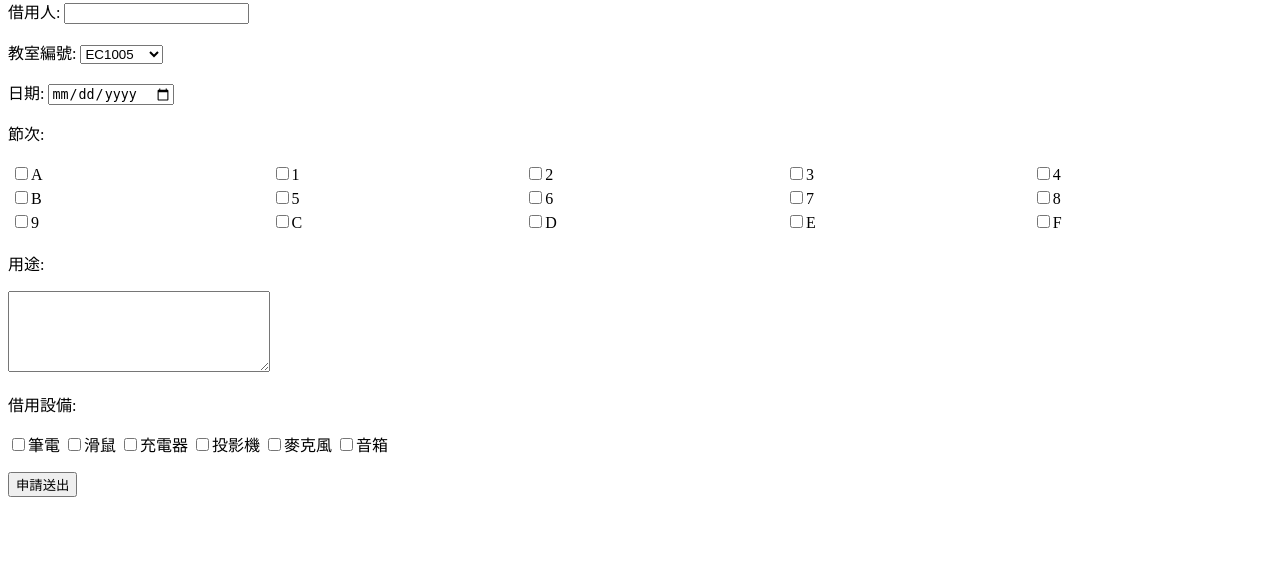
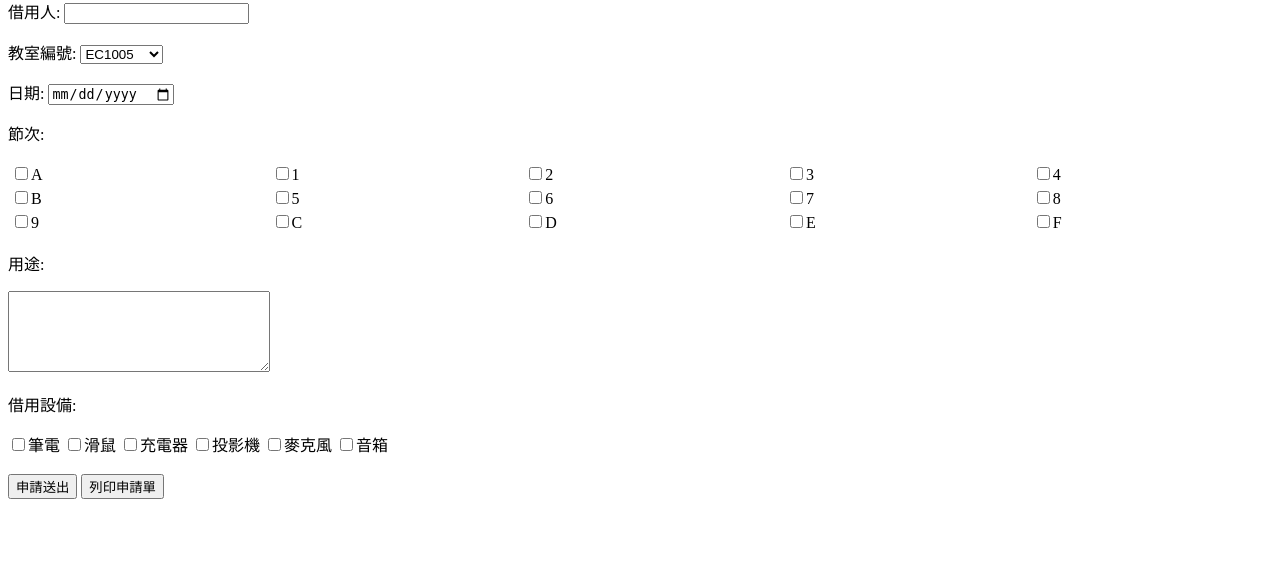
Before and after one commit to goish135/Classroom-borrowing-system, a PHP site: page /Request.php in a window 1280 px wide. Shown: the part 71-647 px from the top of the page. Run offline with PHP 8.4, Linux system fonts and the light colour scheme; tables that the repository leaves empty or names only in its code hold one stand-in row (values such as "Sample post").

Commit message:
列印申請表

```diff
--- a/Request.php
+++ b/Request.php
@@ -127,10 +127,13 @@ li a:hover:not(.active) {
   display: block;
 
 }
+form {
+    display: inline;
+}
 </style>
 </head>
 
-
+<?php require 'connect.php';?>
 <body>
 
 <ul>
@@ -140,6 +143,13 @@ li a:hover:not(.active) {
       <i class="fa fa-caret-down"></i>
     </button>
     <div class="dropdown-content">
+      <?php
+      foreach($pdo->query('select croom_id from classroom') as $row)
+      {
+          echo '<a href="status.php?class='.$row['croom_id'].'">'.$row['croom_id'].'</a>';
+      }
+      ?>
+      <!--
       <a href="status.php?class=<?php echo "EC1005" ?>">EC1005</a>
       <a href="#">EC1006</a>
       <a href="#">EC1014-2</a>
@@ -157,6 +167,7 @@ li a:hover:not(.active) {
       <a href="#">EC9032-1</a>
       <a href="#">EC9032-2</a>
       <a href="#">EC9013</a>
+      -->
     </div>
   </div>
   <li><a class="active" href="Request.php">Request</a></li>
@@ -257,7 +268,12 @@ echo '</table>'
         echo $item."\t";
     }
 ?>
-<p><input type="submit" value="申請送出"></p>
+<br><br>
+
+<input type="submit" value="申請送出">
+</form>
+<form>
+<button onclick="window.print()">列印申請單</button>
 </form>
 <!-- <br><br> -->
 
```
